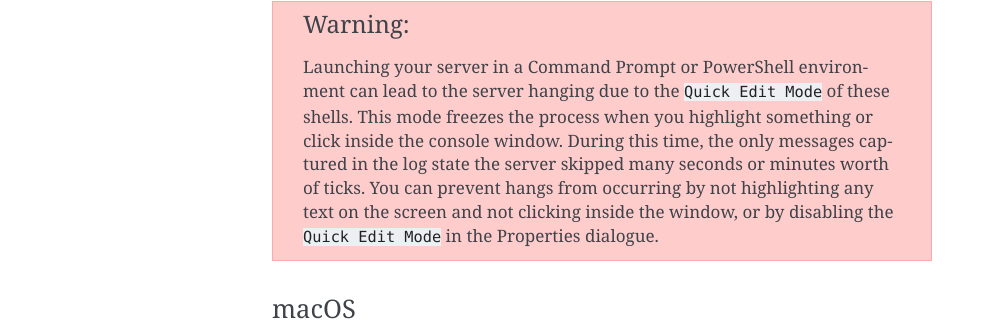
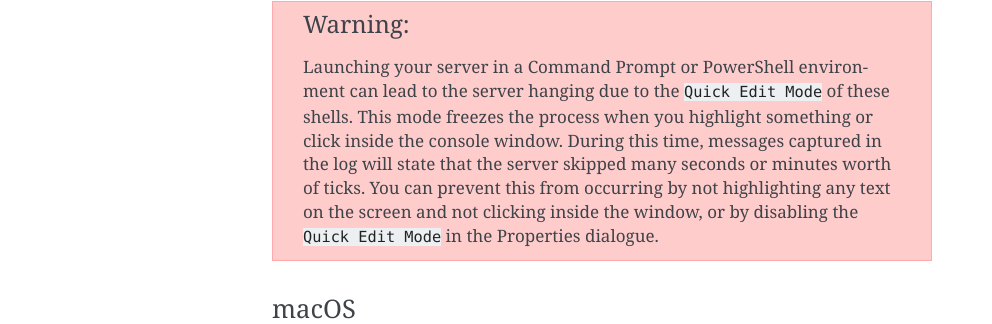
Before and after one commit to SpongePowered/SpongeDocs, a Sphinx documentation site: the page built from source/server/getting-started/launch-script.rst, in a window 1280 px wide. Shown: the part 831-1155 px from the top of the page, without its empty margins (148-1140 px from the left). Built offline with Sphinx 7.4.7, drawn with Linux system fonts in a browser that asks for light colours; pages that are not in the unit, such as notebooks, are missing from menus.

Commit message:
Revert some corrections lost in the last edit
Signed-off-by: Grauldon <17791090+Grauldon@users.noreply.github.com>

```diff
--- a/source/server/getting-started/launch-script.rst
+++ b/source/server/getting-started/launch-script.rst
@@ -33,8 +33,8 @@ Save your Windows launch script as ``launch.bat``.
 .. warning::
    Launching your server in a Command Prompt or PowerShell environment can lead to the server hanging due to the
    ``Quick Edit Mode`` of these shells. This mode freezes the process when you highlight something or click inside the
-   console window. During this time, the only messages captured in the log state the server skipped many seconds or
-   minutes worth of ticks. You can prevent hangs from occurring by not highlighting any text on the screen and not
+   console window. During this time, messages captured in the log will state that the server skipped many seconds or
+   minutes worth of ticks. You can prevent this from occurring by not highlighting any text on the screen and not
    clicking inside the window, or by disabling the ``Quick Edit Mode`` in the Properties dialogue.
 
 macOS
```
